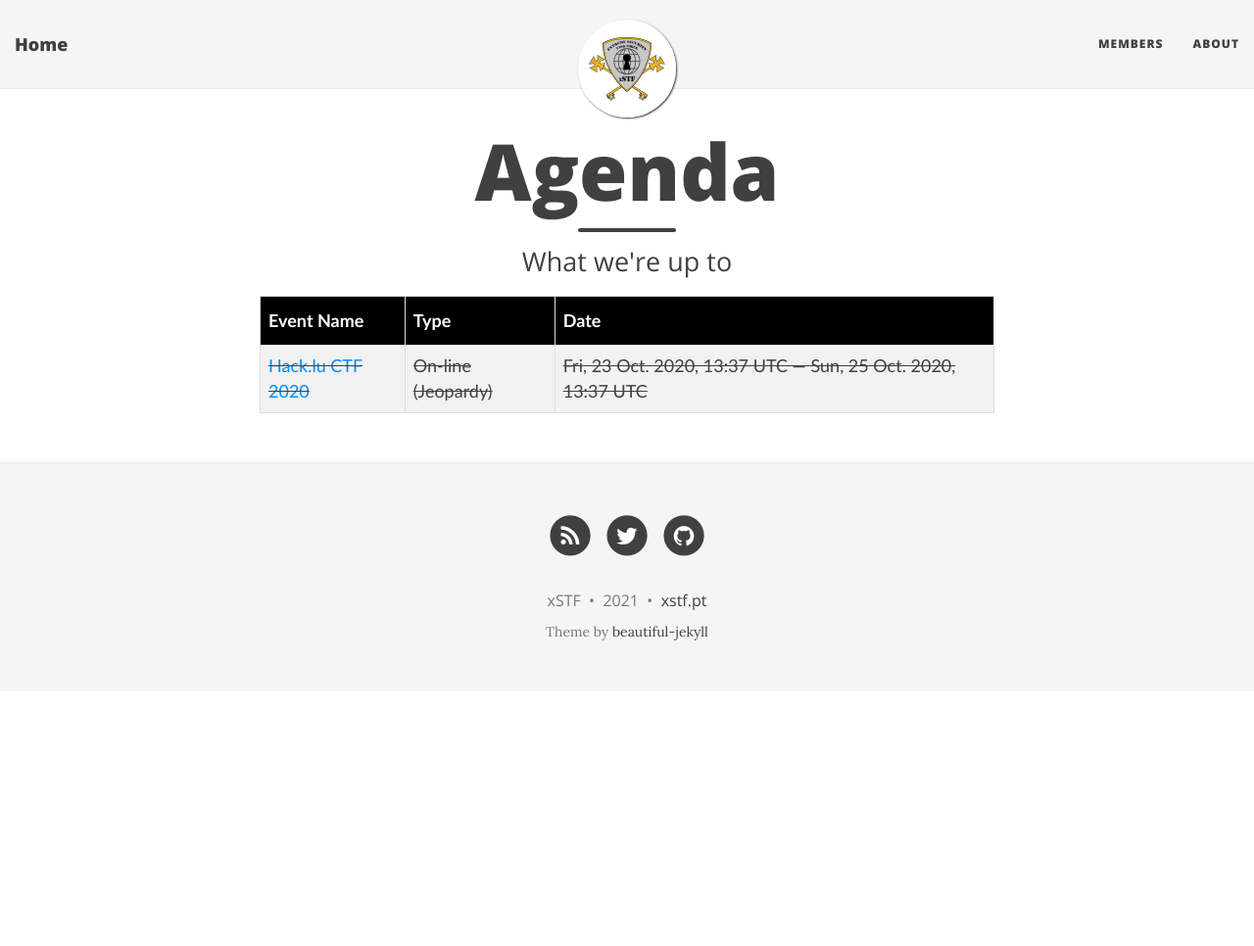
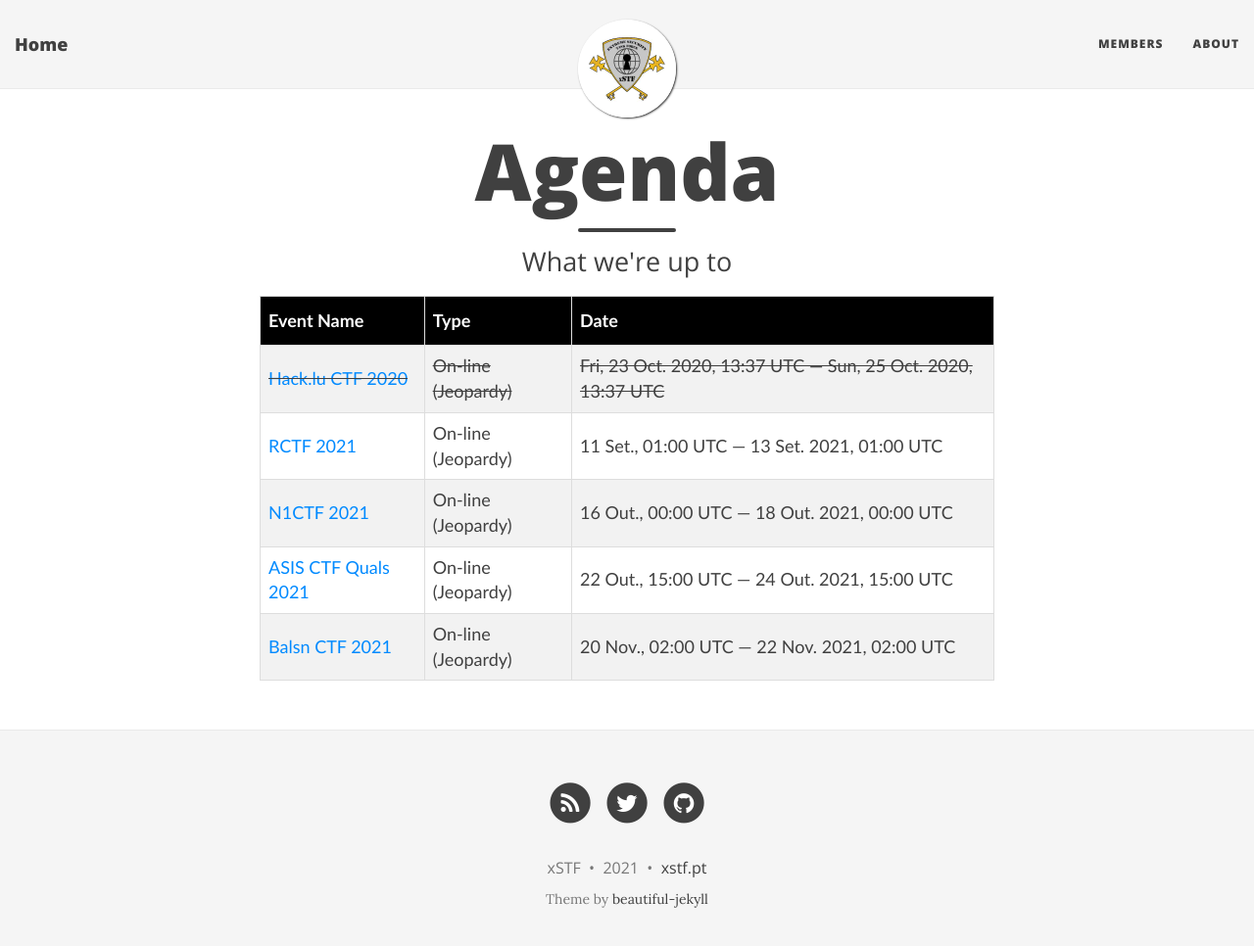
Before and after one commit to joselimas/xstf.github.io, a Jekyll site: the page built from agenda.html, in a window 1280 px wide and 979 px high. Shown: the top 966 px of the window at 98% size. Built offline with Jekyll 4.4.1, drawn with Linux system fonts in a browser that asks for light colours; nearby versions of some CDN libraries.

Commit message:
Update agenda.html
Added CTFs until the end of semester.

```diff
--- a/agenda.html
+++ b/agenda.html
@@ -43,6 +43,28 @@
     <td><del>On-line (Jeopardy)</del></td>
     <td><del>Fri, 23 Oct. 2020, 13:37 UTC — Sun, 25 Oct. 2020, 13:37 UTC</del></td>
   </tr>
+  <tr>
+    <td><a href="https://ctftime.org/event/1413" target="_blank">RCTF 2021</a></td>
+    <td>On-line (Jeopardy)</td>
+    <td>11 Set., 01:00 UTC — 13 Set. 2021, 01:00 UTC</td>
+  </tr>
+  <tr>
+    <td><a href="https://ctftime.org/event/1367" target="_blank">N1CTF 2021</a></td>
+    <td>On-line (Jeopardy)</td>
+    <td>16 Out., 00:00 UTC — 18 Out. 2021, 00:00 UTC</td>
+  </tr>
+  <tr>
+    <td><a href="https://ctftime.org/event/1415" target="_blank">ASIS CTF Quals 2021</a></td>
+    <td>On-line (Jeopardy)</td>
+    <td>22 Out., 15:00 UTC — 24 Out. 2021, 15:00 UTC</td>
+  </tr>
+  <tr>
+    <td><a href="https://ctftime.org/event/1376" target="_blank">Balsn CTF 2021</a></td>
+    <td>On-line (Jeopardy)</td>
+    <td>20 Nov., 02:00 UTC — 22 Nov. 2021, 02:00 UTC</td>
+  </tr>
+
+
 </table>
 </body>
 </html>
```
